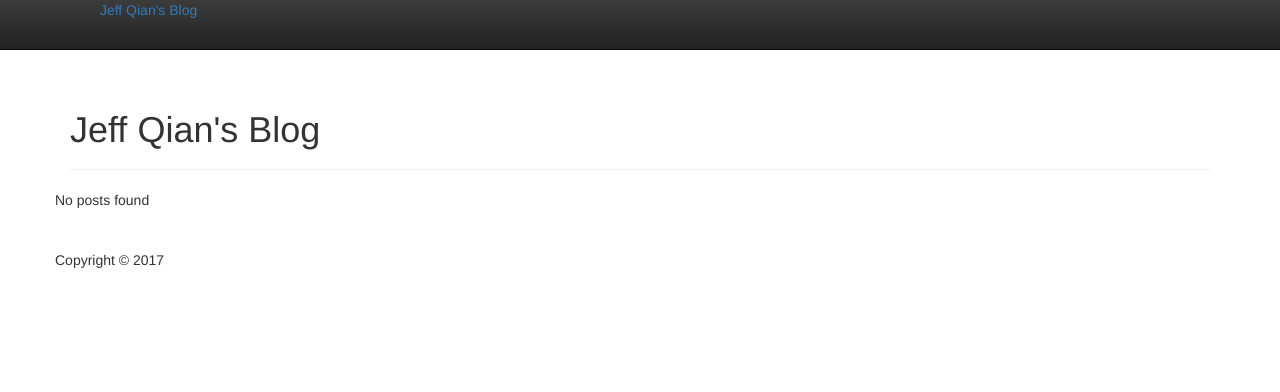
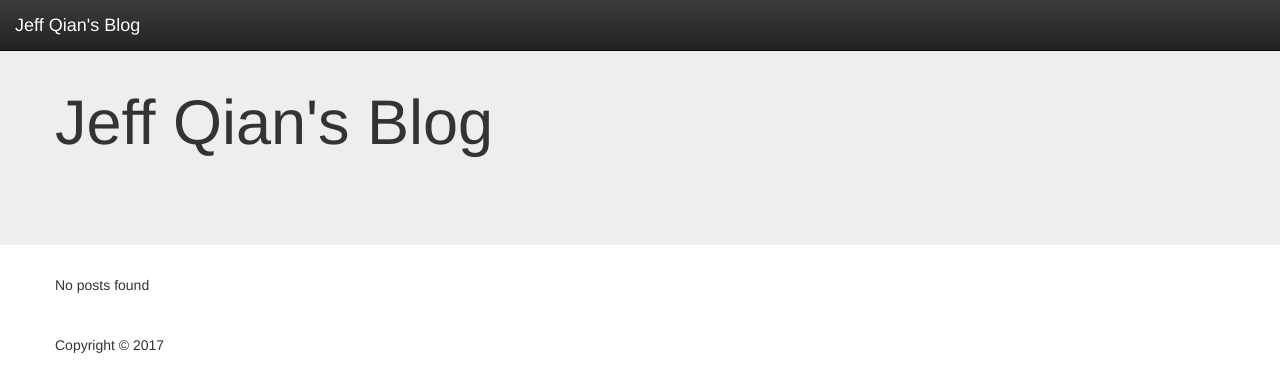
Before and after one commit to seekdestiny/blogengine, a Django app: page /1 in a window 1280 px wide. Shown: the top 392 px of the page. Run offline with Django 3.2, Linux system fonts and the light colour scheme; data that the repository does not hold is empty; some libraries are stand-ins or nearby versions.

Commit message:
amend base template

```diff
--- a/blogengine/templates/blogengine/includes/base.html
+++ b/blogengine/templates/blogengine/includes/base.html
@@ -6,6 +6,7 @@
         <title>{% block title %}Jeff Qian's Blog{% endblock %}</title>
         <meta name="description" content="">
         <meta name="viewport" content="width=device-width, initial-scale=1">
+        <link rel="alternate" type="application/rss+xml" title="Blog posts" href="/feeds/posts/">
 
         <link rel="apple-touch-icon" href="apple-touch-icon.png">
         <!-- Place favicon.ico in the root directory -->
@@ -17,8 +18,6 @@
         <link rel="stylesheet" href="{% static 'bower_components/bootstrap/dist/css/bootstrap-theme.min.css' %}">
         <link rel="stylesheet" href="{% static 'css/main.css' %}">
         <link rel="stylesheet" href="{% static 'css/code.css' %}">
-
-
         <script src="{% static 'bower_components/html5-boilerplate/dist/js/vendor/modernizr-2.8.3.min.js' %}"></script>
     </head>
     <body>
@@ -27,40 +26,56 @@
         <![endif]-->
 
         <!-- Add your site or application content here -->
-        <div class="navbar navbar-static-top navbar-inverse">
-            <div class="navbar-inner">
-                <div class="container">
-                    <a class="btn btn-navbar" data-toggle="collapse" data-target=".nav-collapse">
+        <nav class="navbar navbar-fixed-top navbar-inverse">
+            <div class="container-fluid">
+                <div class="navbar-header">
+                    <button type="button" class="navbar-toggle collapsed" data-toggle="collapse" data-target="#navbar">
                         <span class="icon-bar"></span>
                         <span class="icon-bar"></span>
                         <span class="icon-bar"></span>
-                    </a>
-                    <a class="brand" href="/">Jeff Qian's Blog</a>
-                    <div class="nav-collapse collapse">
+                    </button>
+                    <a class="navbar-brand" href="/">Jeff Qian's Blog</a>
+                </div>
+                <div class="collapse nav-collapse" id="navbar">
+                    <ul class="nav navbar-nav">
+                        {% load flatpages %}
+                        {% get_flatpages as flatpages %}
+                        {% for flatpage in flatpages %}
+                            <li><a href="{{ flatpage.url }}">{{ flatpage.title }}</a></li>
+                        {% endfor %}
+                        <li><a href="/feeds/posts/">RSS feed</a></li>
+                    </ul>
                 </div>
             </div>
-            </div>
-        </div>
+        </nav>
 
+        <header class="jumbotron">
             <div class="container">
+                <div class="row row-header">
                     {% block header %}
                     <div class="page-header">
                         <h1>Jeff Qian's Blog</h1>
                     </div>
                     {% endblock %}
+                </div>
+            </div>
+        </header>
 
-            <div class="row">
+        <div class="container">
+            <div class="row row-content">
                 {% block content %}{% endblock %}
             </div>
         </div>
 
-        <div class="container footer">
+        <footer class="row-footer">
+            <div class="container">
                 <div class="row">
                     <div class="span12">
                         <p>Copyright &copy; {% now "Y" %}</p>
                     </div>
                 </div>
             </div>
+        </footer>
 
         <script src="https://code.jquery.com/jquery-1.12.0.min.js"></script>
         <script>window.jQuery || document.write('<script src="{% static 'bower_components/html5-boilerplate/js/vendor/jquery-1.12.0.min.js' %}"><\/script>')</script>
--- a/blogengine/templates/blogengine/post_list.html
+++ b/blogengine/templates/blogengine/post_list.html
@@ -12,14 +12,14 @@
                 </div>
                 {% if post.category %}
                 <div class="col-md-12">
-                    <a href="{{ post.category.get_absolute_url }}">{{ post.category.name }}</a>
+                    <a href="{{ post.category.get_absolute_url }}"><span class="label label-success">{{ post.category.name }}</span></a>
                 </div>
                 {% endif %}
 
                 {% if post.tags %}
                 <div class="col-md-12">
                     {% for tag in post.tags.all %}
-                        <a href="{{ tag.get_absolute_url }}">{{ tag.name }}</a>
+                    <a href="{{ tag.get_absolute_url }}"><span class="label label-success">{{ tag.name }}</span></a>
                     {% endfor %}
                 </div>
                 {% endif %}
```
Also changed, not shown: blogengine/templates/blogengine/post_detail.html (+8 -6 lines). Lines whose indentation alone changed are shown as unchanged.
